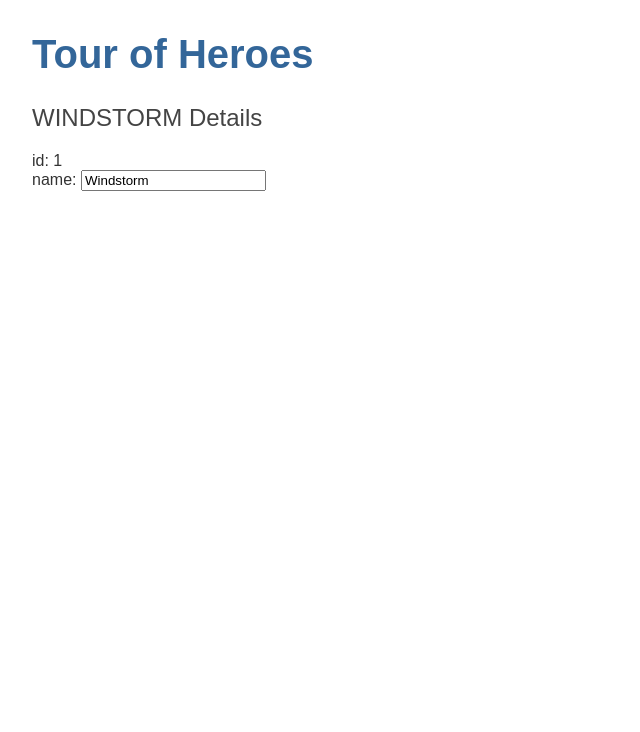
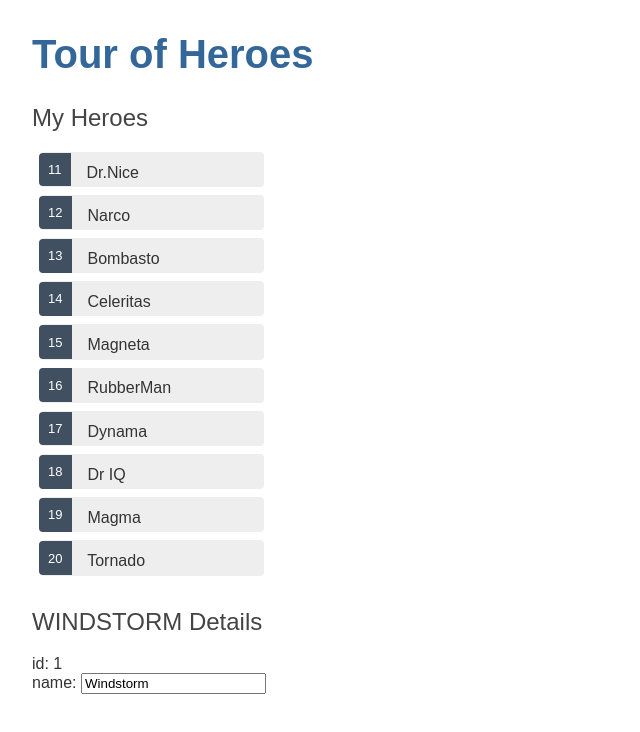
Before and after one commit to kem79/ng-tour-of-heroes, an Angular app: page / in a window 1280 px wide. Shown: the top 732 px of the page, without its empty margins (0-640 px from the left). Built offline with nearby package versions, Linux system fonts and the light colour scheme.

Commit message:
add heroe list

```diff
--- a/src/app/heroes/heroes.component.css
+++ b/src/app/heroes/heroes.component.css
@@ -0,0 +1,44 @@
+/* HeroesComponent's private CSS styles */
+.heroes {
+  margin: 0 0 2em 0;
+  list-style-type: none;
+  padding: 0;
+  width: 15em;
+}
+.heroes li {
+  cursor: pointer;
+  position: relative;
+  left: 0;
+  background-color: #EEE;
+  margin: .5em;
+  padding: .3em 0;
+  height: 1.6em;
+  border-radius: 4px;
+}
+.heroes li:hover {
+  color: #607D8B;
+  background-color: #DDD;
+  left: .1em;
+}
+.heroes li.selected {
+  background-color: #CFD8DC;
+  color: white;
+}
+.heroes li.selected:hover {
+  background-color: #BBD8DC;
+  color: white;
+}
+.heroes .badge {
+  display: inline-block;
+  font-size: small;
+  color: white;
+  padding: 0.8em 0.7em 0 0.7em;
+  background-color:#405061;
+  line-height: 1em;
+  position: relative;
+  left: -1px;
+  top: -4px;
+  height: 1.8em;
+  margin-right: .8em;
+  border-radius: 4px 0 0 4px;
+}
--- a/src/app/heroes/heroes.component.html
+++ b/src/app/heroes/heroes.component.html
@@ -1,3 +1,9 @@
+<h2>My Heroes</h2>
+<ul class="heroes">
+  <li *ngFor="let hero of heroes">
+    <span class="badge">{{hero.id}}</span> {{hero.name}}
+  </li>
+</ul>
 <h2>{{hero.name | uppercase}} Details</h2>
 <div><span>id: {{hero.id}}</span></div>
 <div>
--- a/src/app/heroes/heroes.component.ts
+++ b/src/app/heroes/heroes.component.ts
@@ -1,5 +1,6 @@
 import { Component, OnInit } from '@angular/core';
 import { Hero } from '../hero';
+import { HEROES } from '../mock-heroes';
 
 @Component({
   selector: 'app-heroes',
@@ -11,6 +12,7 @@ export class HeroesComponent implements OnInit {
     id: 1,
     name: 'Windstorm'
   };
+  heroes = HEROES;
 
   constructor() { }
 
--- /dev/null
+++ b/src/app/mock-heroes.ts
@@ -0,0 +1,15 @@
+
+import { Hero} from './hero';
+
+export const HEROES: Hero[] = [
+  { id: 11, name: 'Dr.Nice'},
+  { id: 12, name: 'Narco' },
+  { id: 13, name: 'Bombasto' },
+  { id: 14, name: 'Celeritas' },
+  { id: 15, name: 'Magneta' },
+  { id: 16, name: 'RubberMan' },
+  { id: 17, name: 'Dynama' },
+  { id: 18, name: 'Dr IQ' },
+  { id: 19, name: 'Magma' },
+  { id: 20, name: 'Tornado' }
+];
```
